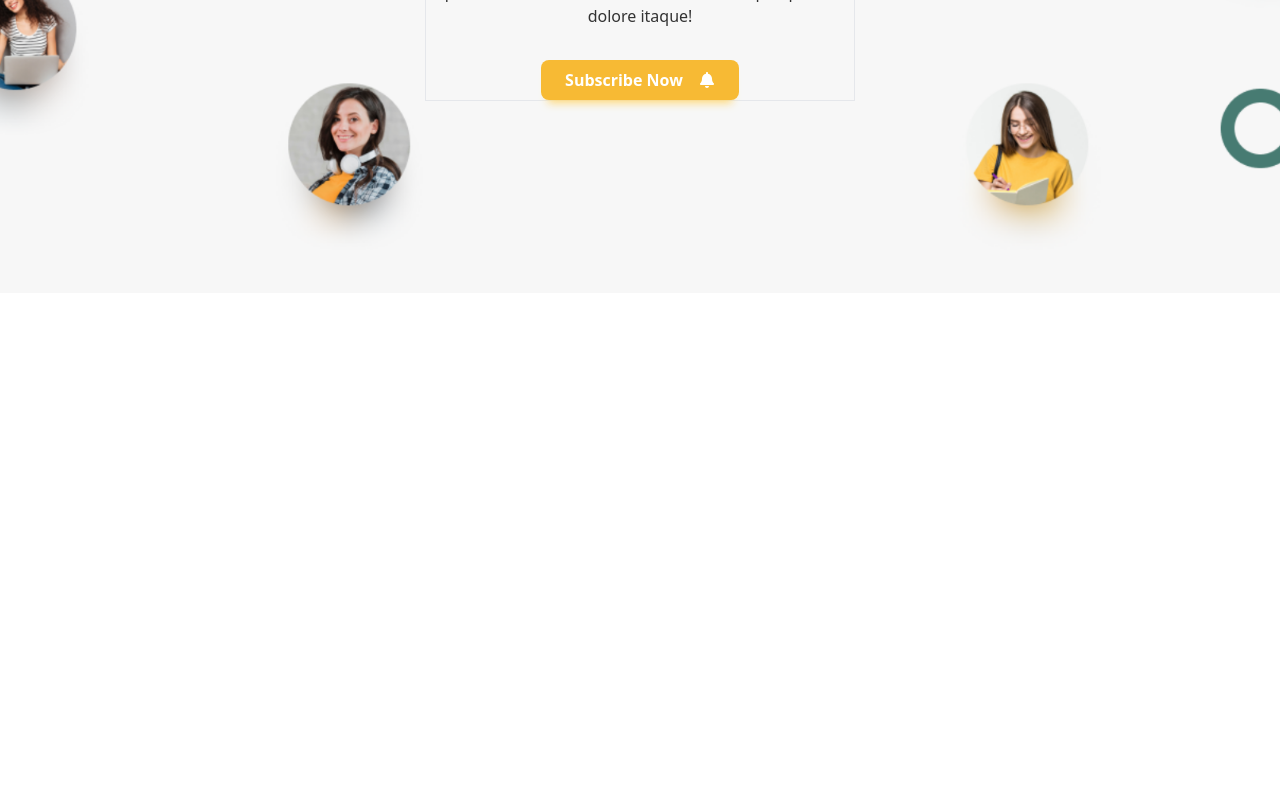
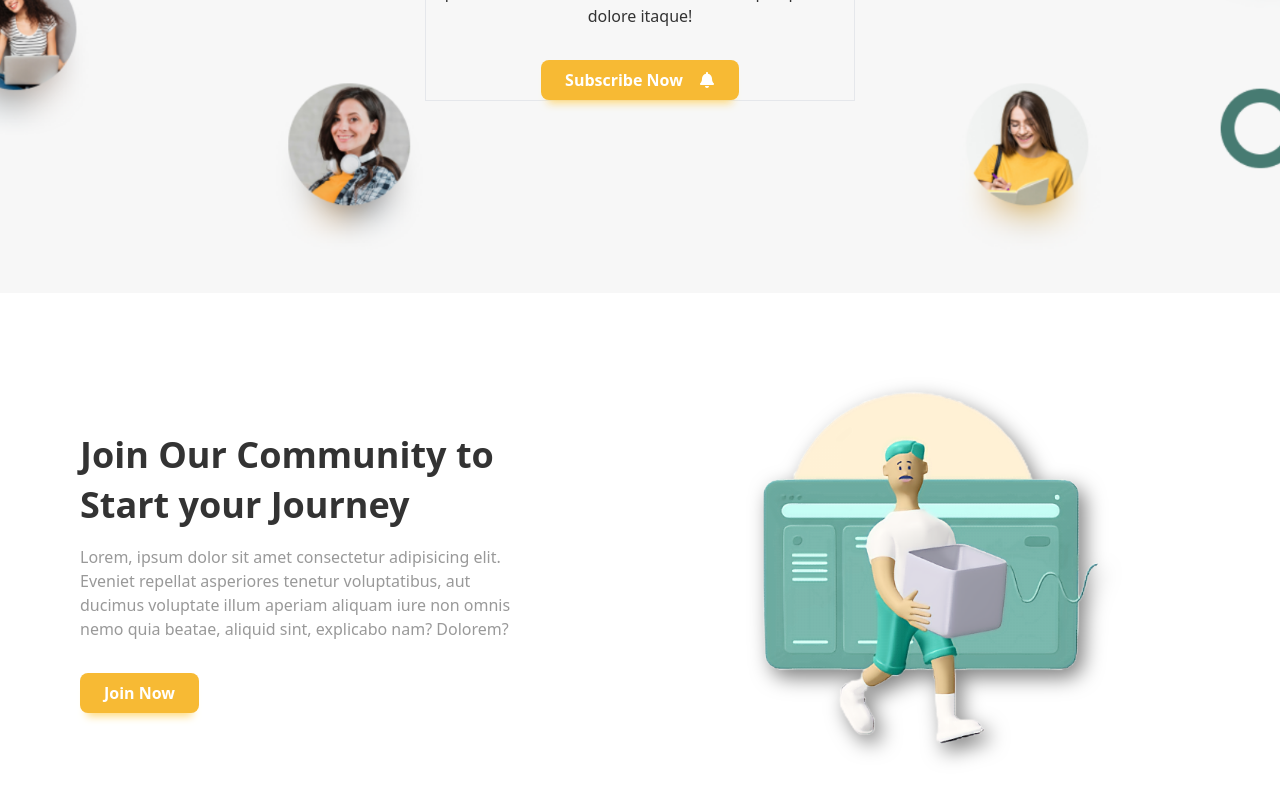
Before and after one commit to alonzojoe/E-Learning, a React (Vite) app: page / in a window 1280 px wide. Shown: the part 2165-2965 px from the top of the page. Before the commit the page ends 2458 px from the top, so only its background shows below. Built offline with nearby package versions, Linux system fonts and the light colour scheme.

Commit message:
feat: create ui ux for community page

```diff
--- a/src/App.jsx
+++ b/src/App.jsx
@@ -4,6 +4,7 @@ import Hero from "./components/Hero/Hero";
 import Services from "./components/Services/Services";
 import Banner from "./components/Banner/Banner";
 import Subscribers from "./components/Subscribers/Subscribers";
+import Community from "./components/Banner/Community";
 
 const App = () => {
   return (
@@ -13,6 +14,7 @@ const App = () => {
       <Services />
       <Banner />
       <Subscribers />
+      <Community />
     </main>
   );
 };
--- a/src/components/Banner/Community.jsx
+++ b/src/components/Banner/Community.jsx
@@ -1,11 +1,42 @@
-import React from 'react'
+import CommunityImg from "../../assets/images/education.png";
+import { motion } from "framer-motion";
 
 const Community = () => {
   return (
-    <div>
+    <section>
+      <div className="container py-14 md:py-24 grid grid-cols-1 md:grid-cols-2 gap-8 space-y-6 md:space-y-0">
+        {/* Community Text */}
+        <div className="flex flex-col justify-center">
+          <div className="text-center md:text-left space-y-4 lg:max-w-[450px]">
+            <h1 className="text-4xl font-bold !leading-snug">
+              Join Our Community to Start your Journey
+            </h1>
+            <p className="text-dark2">
+              Lorem, ipsum dolor sit amet consectetur adipisicing elit. Eveniet
+              repellat asperiores tenetur voluptatibus, aut ducimus voluptate
+              illum aperiam aliquam iure non omnis nemo quia beatae, aliquid
+              sint, explicabo nam? Dolorem?
+            </p>
+            <a href="" className="primary-btn !mt-8">
+              Join Now
+            </a>
+          </div>
+        </div>
+        {/* Community Image */}
+        <div className="flex justify-center items-center ">
+          <motion.img
+            initial={{ opacity: 0, x: -50 }}
+            whileInView={{ opacity: 1, x: 0 }}
+            transition={{ duration: 0.5, ease: "easeInOut" }}
+            viewport={{ once: true }}
+            className="w-[350px] md:max-w-[450px] object-cover drop-shadow"
+            src={CommunityImg}
+            alt="banner-image"
+          />
+        </div>
+      </div>
+    </section>
+  );
+};
 
-    </div>
-  )
-}
-
-export default Community
+export default Community;
```
